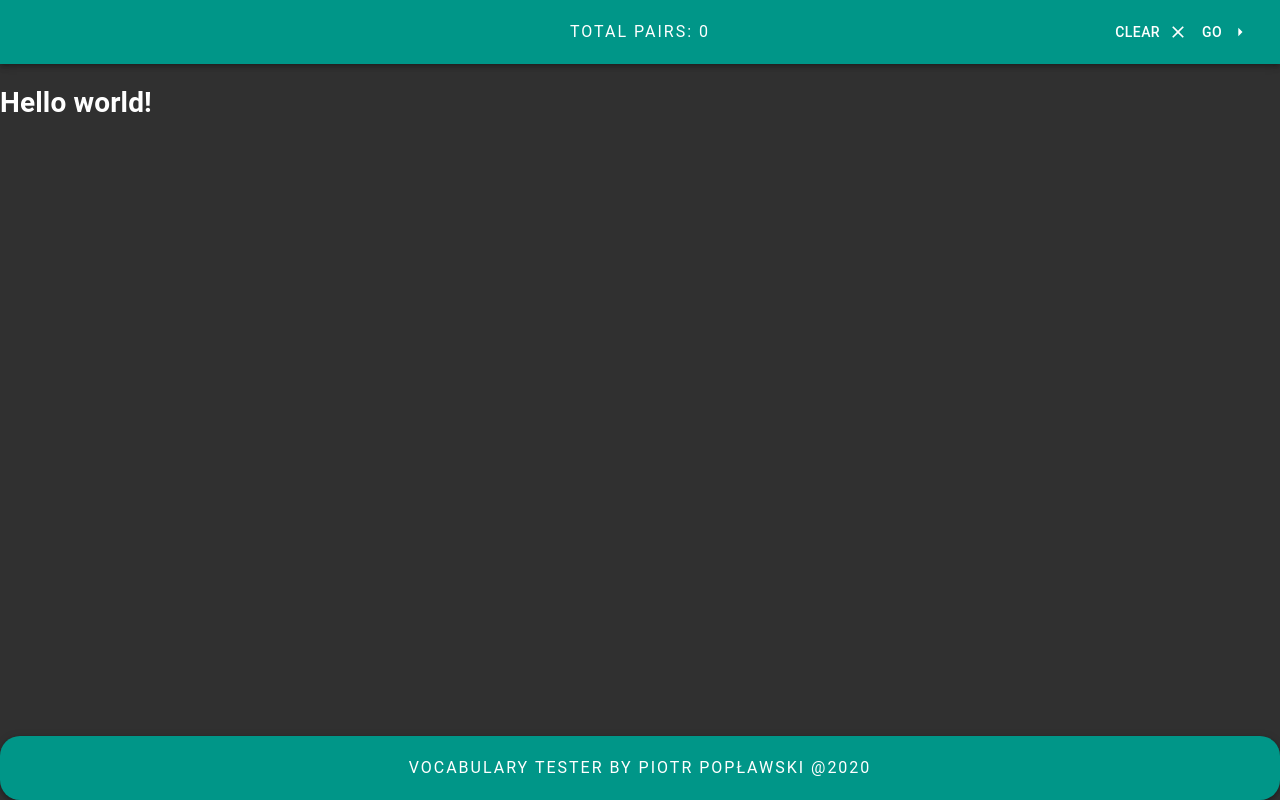
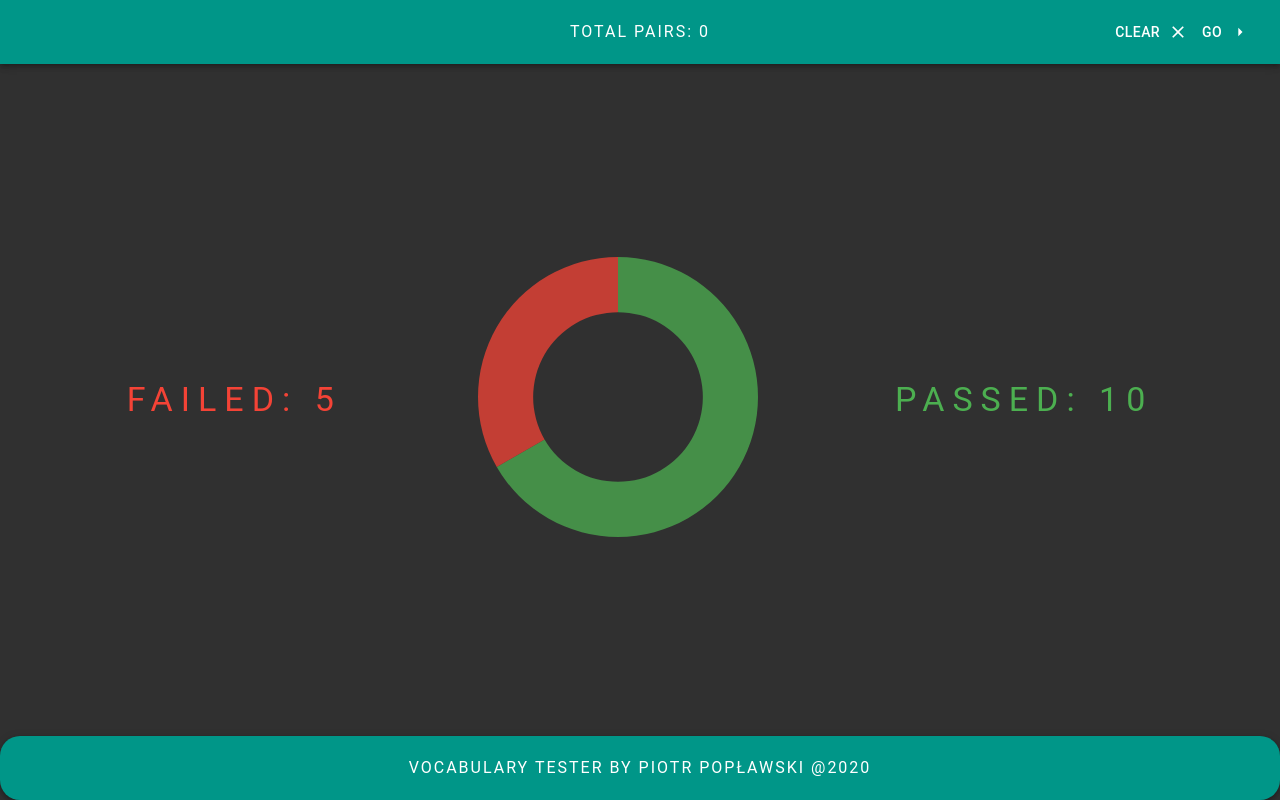
Before and after one commit to poplaw/vocabulary-tester-react, a Gatsby site in the folder client-app/: page / in a window 1280 px wide. Built offline with nearby package versions, Linux system fonts and the light colour scheme; Gatsby itself is replaced by a stand-in of ours.

Commit message:
add test results stage view

```diff
--- /dev/null
+++ b/client-app/src/components/stages/TestResultsStage.tsx
@@ -0,0 +1,126 @@
+import React, { FC } from "react";
+import {
+    Grid,
+    Typography,
+    TypographyProps,
+    makeStyles,
+    Theme,
+} from "@material-ui/core";
+import PieChart from "../PieChart";
+import { PieChartSeries } from "../charts/PieChart";
+import { green, red } from "@material-ui/core/colors";
+
+const useStyles = makeStyles((theme: Theme) => ({
+    passed: {
+        color: green[500],
+    },
+    failed: {
+        color: red[500],
+    },
+    root: {
+        textTransform: "uppercase",
+        letterSpacing: theme.spacing(1),
+    },
+}));
+
+enum ResultCaptionType {
+    Passed,
+    Failed,
+}
+
+type ResultCaptionProps = {
+    type: ResultCaptionType;
+    value: number;
+} & TypographyProps;
+
+const ResultCaption: FC<ResultCaptionProps> = ({
+    value,
+    type,
+    children,
+    ...props
+}) => {
+    const { root, passed, failed } = useStyles();
+
+    let className = "";
+
+    switch (type) {
+        case ResultCaptionType.Passed:
+            className = passed;
+            break;
+
+        case ResultCaptionType.Failed:
+            className = failed;
+            break;
+    }
+
+    return (
+        <Typography
+            component="span"
+            variant="h4"
+            className={`${root} ${className}`}
+            {...props}
+        >
+            {children}
+            :&nbsp;
+            {value}
+        </Typography>
+    );
+};
+
+interface ResultsInfoProps {
+    correct: number;
+    failed: number;
+}
+
+const ResultsInfo: FC<ResultsInfoProps> = ({ correct, failed }) => {
+    const data: PieChartSeries[] = [
+        new PieChartSeries(green[500], correct, "Passed"),
+        new PieChartSeries(red[500], failed, "Failed"),
+    ];
+
+    return (
+        <Grid
+            container
+            item
+            direction="row"
+            alignItems="center"
+            justify="space-evenly"
+        >
+            <Grid item>
+                <ResultCaption type={ResultCaptionType.Failed} value={failed}>
+                    Failed
+                </ResultCaption>
+            </Grid>
+            <Grid item>
+                <PieChart
+                    margin={{ left: 10, right: 10, top: 10, bottom: 10 }}
+                    data={data}
+                    onCurrentSelectionChange={null}
+                />
+            </Grid>
+            <Grid item>
+                <ResultCaption type={ResultCaptionType.Passed} value={correct}>
+                    Passed
+                </ResultCaption>
+            </Grid>
+        </Grid>
+    );
+};
+
+const TestResultsStage: FC = () => {
+    return (
+        <Grid
+            container
+            item
+            alignItems="center"
+            justify="center"
+            style={{ height: "100%" }}
+        >
+            <Grid item style={{ width: "100%" }}>
+                <ResultsInfo correct={10} failed={5} />
+            </Grid>
+        </Grid>
+    );
+};
+
+export default TestResultsStage;
--- a/client-app/src/pages/index.tsx
+++ b/client-app/src/pages/index.tsx
@@ -1,9 +1,12 @@
 import React, { FC } from "react";
 import Layout from "../components/Layout";
+import MaterialSelection from "../components/stages/MaterialSelection";
+import TestingStage from "../components/stages/TestingStage";
+import TestResultsStage from "../components/stages/TestResultsStage";
 
 const IndexPage: FC = () => (
     <Layout>
-        <h1>Hello world!</h1>
+        <TestResultsStage />
     </Layout>
 );
 
```
